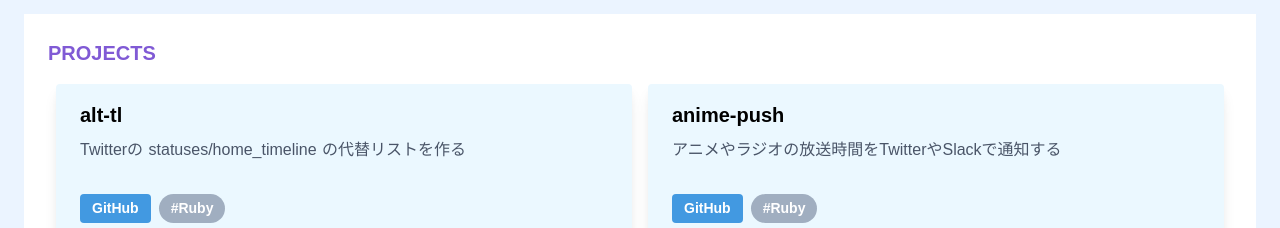
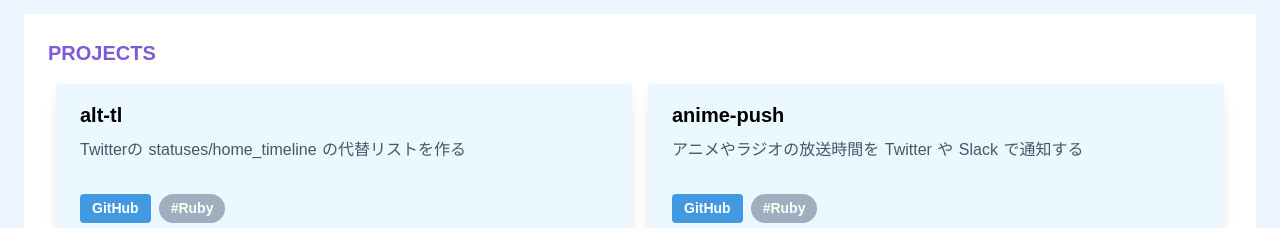
Before and after one commit to hiroxto/hiroxto.net, a Nuxt app: page / in a window 1280 px wide. Shown: the part 1240-1468 px from the top of the page. Built offline with nearby package versions, Linux system fonts and the light colour scheme.

Commit message:
anime-push の description を修正
英語の前後にスペースを入れた

```diff
--- a/components/ProjectsSection.vue
+++ b/components/ProjectsSection.vue
@@ -50,7 +50,7 @@ export default defineComponent({
         },
         {
           name: 'anime-push',
-          description: 'アニメやラジオの放送時間をTwitterやSlackで通知する',
+          description: 'アニメやラジオの放送時間を Twitter や Slack で通知する',
           links: [
             gitHubLink('hiroxto/anime-push'),
           ],
```
